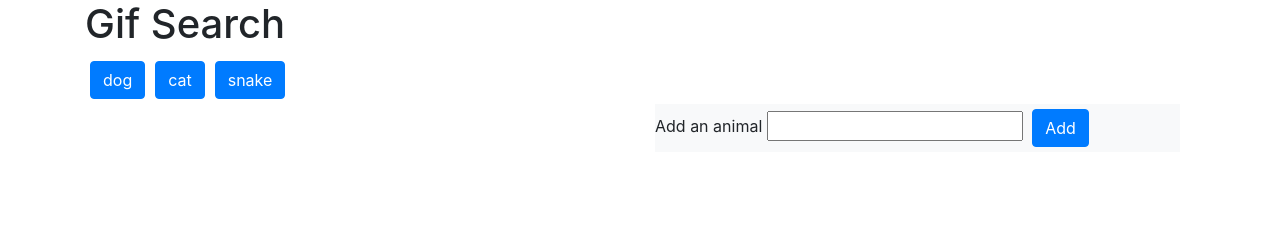
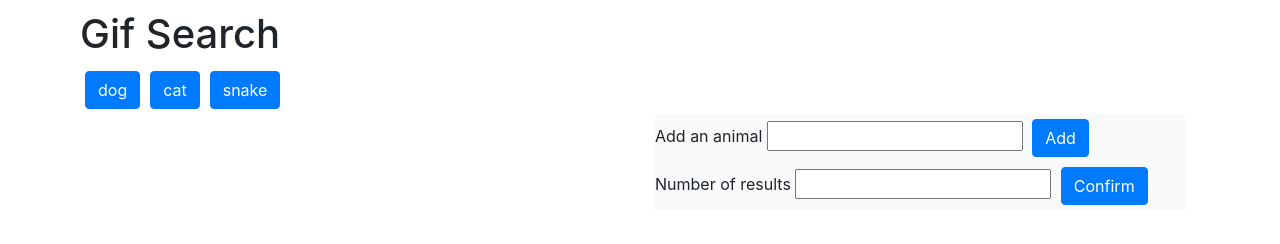
Before and after one commit to MattsPoche/ajax-assignment, a plain HTML site: page index.html in a window 1280 px wide. Drawn offline with nearby package versions, Linux system fonts and the light colour scheme.

Commit message:
added number of results

```diff
--- a/assets/css/style.css
+++ b/assets/css/style.css
@@ -1,3 +1,7 @@
+#content{
+    padding: 10px;
+    margin-bottom: 20px;
+}
 button{
     margin:5px;
 }
--- a/assets/javascript/logic.js
+++ b/assets/javascript/logic.js
@@ -47,6 +47,15 @@ $(document).ready(function(){
 
     });
 
+    $("#change-limit-button").on("click", function(event){
+        event.preventDefault();
+        var num = $("#change-limit-field").val().trim();
+        var reg = /\d{1}/;
+        if(reg.test(num)){
+            limit = num;
+        }
+    });
+
     $(document).on("click", ".topic-button", function(event){
         event.preventDefault();
 
--- a/index.html
+++ b/index.html
@@ -10,7 +10,7 @@
     <script src="https://code.jquery.com/jquery-3.3.1.min.js" integrity="sha256-FgpCb/KJQlLNfOu91ta32o/NMZxltwRo8QtmkMRdAu8=" crossorigin="anonymous"></script>
 </head>
 <body>
-    <div class="container">
+    <div class="container" id="content">
         <h1>Gif Search</h1>
         <div id="topic-buttons"></div>
         <div class="container">
@@ -23,6 +23,10 @@
                         Add an animal
                         <input type="text" id="add-topic-field">
                         <button class="btn btn-primary"id="add-topic-button" type="button">Add</button>
+                        <br>
+                        Number of results
+                        <input type="text" id="change-limit-field">
+                        <button class="btn btn-primary"id="change-limit-button" type="button">Confirm</button>
                     </form>
                 </div>
             </div>
```
